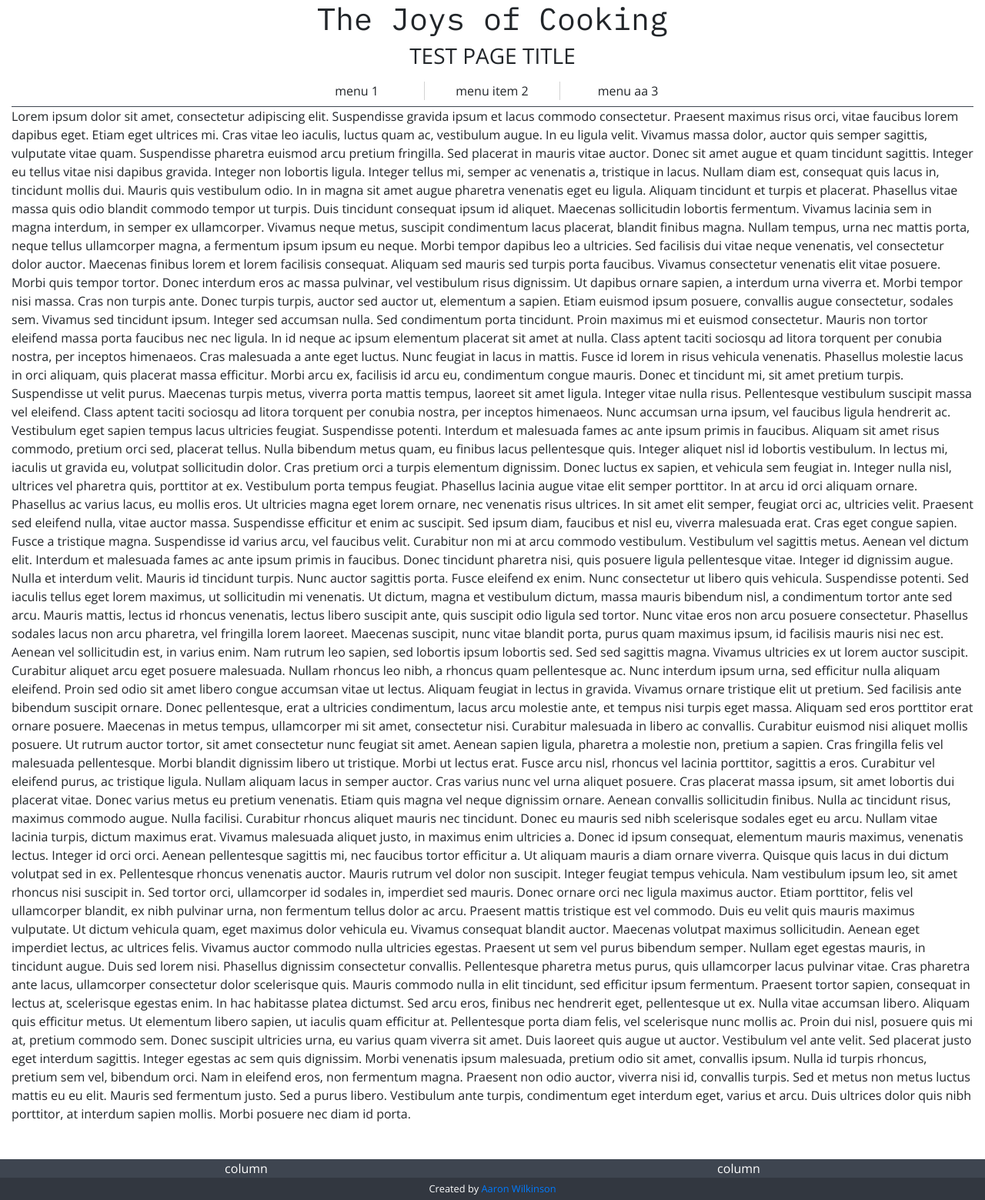
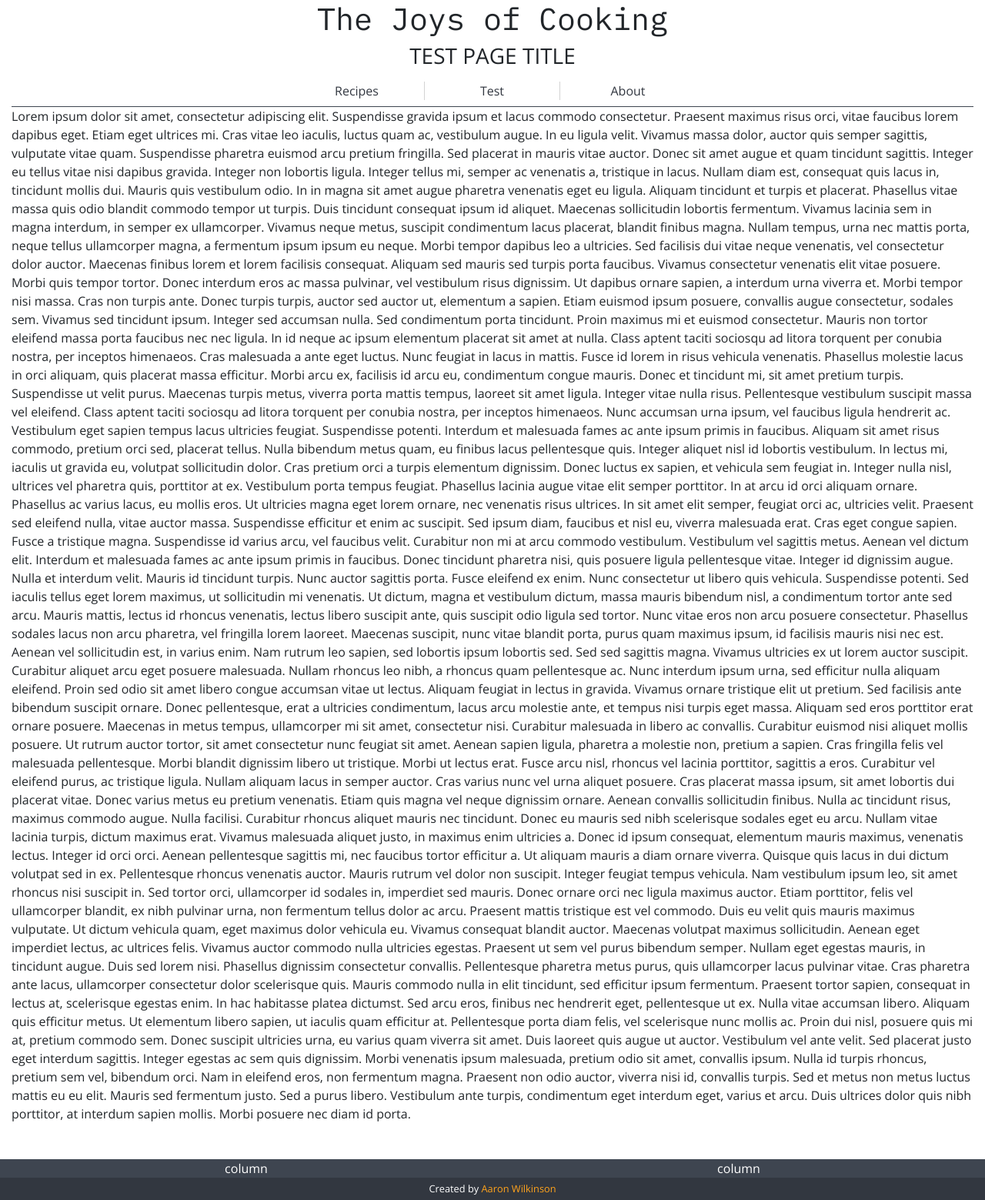
Before and after one commit to aaronkyl/digitalcrafts-tornado-exercise, a Python web app: template myapp/templates/test.html in a window 1280 px wide. Shown: the whole page at 77% size. Run offline with Jinja, Linux system fonts and the light colour scheme; the template is opened without the code that fills it, so the values that code supplies are empty; some libraries are stand-ins or nearby versions.

Commit message:
formatting recipe page

```diff
--- a/myapp/templates/base.html
+++ b/myapp/templates/base.html
@@ -19,9 +19,9 @@
             </button>
             <div class="collapse navbar-collapse" id="navbarCollapse">
                 <ul class="navbar-nav ml-auto mr-auto">
-                    <li>menu 1</li>
-                    <li>menu item 2</li>
-                    <li>menu aa 3</li>
+                    <a href="/recipes"><li>Recipes</li></a>
+                    <a href="/test"><li>Test</li></a>
+                    <a href="/about"><li>About</li></a>
                 </ul>
             </div>
         </nav>
--- a/static/css/style.css
+++ b/static/css/style.css
@@ -14,15 +14,16 @@ body {
     height: auto !important;
 }
 
-.bootstrap-override .navbar-nav li:not(:last-child) {
+.bootstrap-override .navbar-nav a:not(:last-child) {
     border-right: 1px solid lightgrey;
 }
 
-.bootstrap-override .navbar-nav li {
+.bootstrap-override .navbar-nav a {
     text-align: center;
     padding-left: 2em;
     padding-right: 2em;
     width: 11em;
+    color: #323740;
 }
 
 .bootstrap-override .nav-bar {
@@ -52,11 +53,19 @@ body {
     justify-content: center;
 }
 
-.recipe-grid-item figure img {
+.recipe-grid-item a {
+    text-decoration: none;
+}
+
+.recipe-grid-item img {
     width: 100%;
 }
 
-.recipe-grid-item figure figcaption {
+.recipe-grid-item:hover img {
+    opacity: 0.5;
+}
+
+.recipe-grid-item figcaption {
     text-align: center;
     margin-top: -2em;
     color: white;
@@ -86,3 +95,8 @@ body {
     font-size: .8em;
     margin: .5em auto;
 }
+
+#footer-bottom a {
+    color: #FFA31C;
+    text-decoration: none;
+}
```
